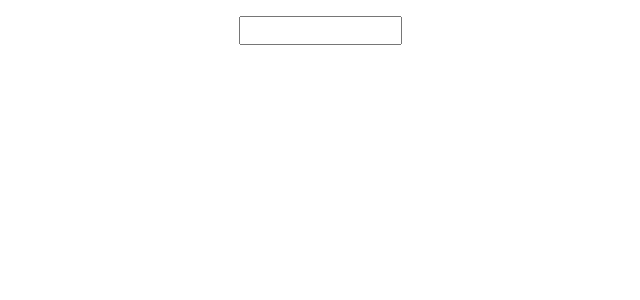
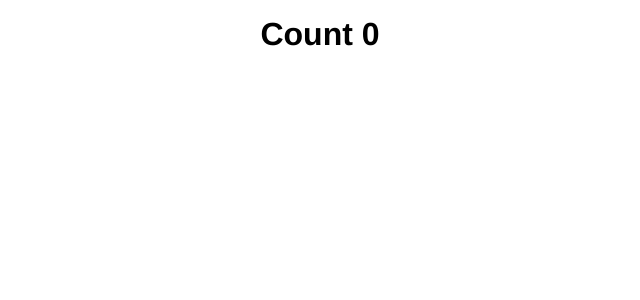
Before and after one commit to Arthur-art/reactjs-codecademy, a React (Create React App) app in the folder study-react/: page / in a window 1280 px wide. Shown: the top 300 px of the page, without its empty margins (320-960 px from the left). Built offline with nearby package versions, Linux system fonts and the light colour scheme.

Commit message:
useEffect - cleaningEffects

```diff
--- /dev/null
+++ b/study-react/src/components/LearningHooks/useEffect/CleaningEffects.jsx
@@ -0,0 +1,27 @@
+import React, {useState, useEffect} from 'react'
+
+export default function CleaningEffects(){
+
+    const [clickCount, setClickCount] = useState(0);
+
+    const setClickCountFunction = ()=>{
+
+        setClickCount((state)=>{
+            return state +1
+        })
+    }
+
+    useEffect(()=>{
+        document.addEventListener('mousedown', setClickCountFunction);
+        return ()=>{
+            document.removeEventListener('mousedown', setClickCountFunction)
+        }
+
+    }, []);
+
+    return (
+        <div>
+            <h1>Count {clickCount}</h1>
+        </div>
+    );
+}
--- a/study-react/src/index.jsx
+++ b/study-react/src/index.jsx
@@ -1,9 +1,9 @@
 import React from 'react'
 import ReactDOM from 'react-dom'
-import {UseEffectIntroduction} from './components/LearningHooks/useEffect/UseEffectIntroduction'
+import Counter from './components/LearningHooks/useEffect/CleaningEffects'
 ReactDOM.render(
     <React.StrictMode>
-     <UseEffectIntroduction />
+        <Counter />
     </React.StrictMode>,
     document.getElementById('app')
 );
```
Also changed, not shown: study-react/src/components/LearningHooks/useEffect/ControlEffectsCall.jsx (added, +11 -0 lines).
